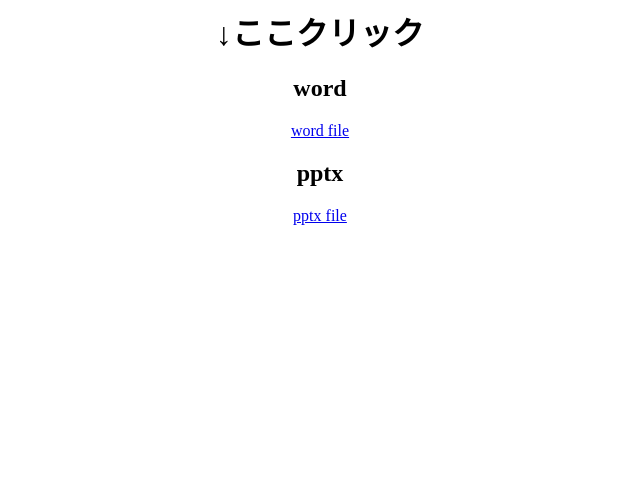
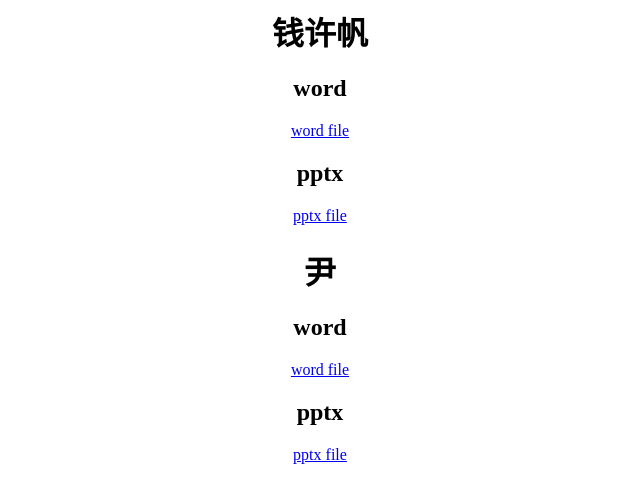
Before and after one commit to huakon/gakusyuu, a plain HTML site: page index.html in a window 1280 px wide. Shown: the whole page, without its empty margins (320-960 px from the left). Drawn offline with Linux system fonts and the light colour scheme.

Commit message:
Update index.html

```diff
--- a/index.html
+++ b/index.html
@@ -6,10 +6,15 @@
         </style>
     </head>
     <body>
-        <h1 class="juzhong">↓ここクリック</h1>
+        <h1 class="juzhong">钱许帆</h1>
         <h2 class="juzhong">word</h2>
         <a href="file/123.docx"><p class="juzhong">word file</p></a>
         <h2 class="juzhong">pptx</h2>
         <a href="file/123.pptx"><p class="juzhong">pptx file</p></a>
+         <h1 class="juzhong">尹</h1>
+        <h2 class="juzhong">word</h2>
+        <a href="file/456.docx"><p class="juzhong">word file</p></a>
+        <h2 class="juzhong">pptx</h2>
+        <a href="file/456.pptx"><p class="juzhong">pptx file</p></a>
     </body>
 </html>
```
